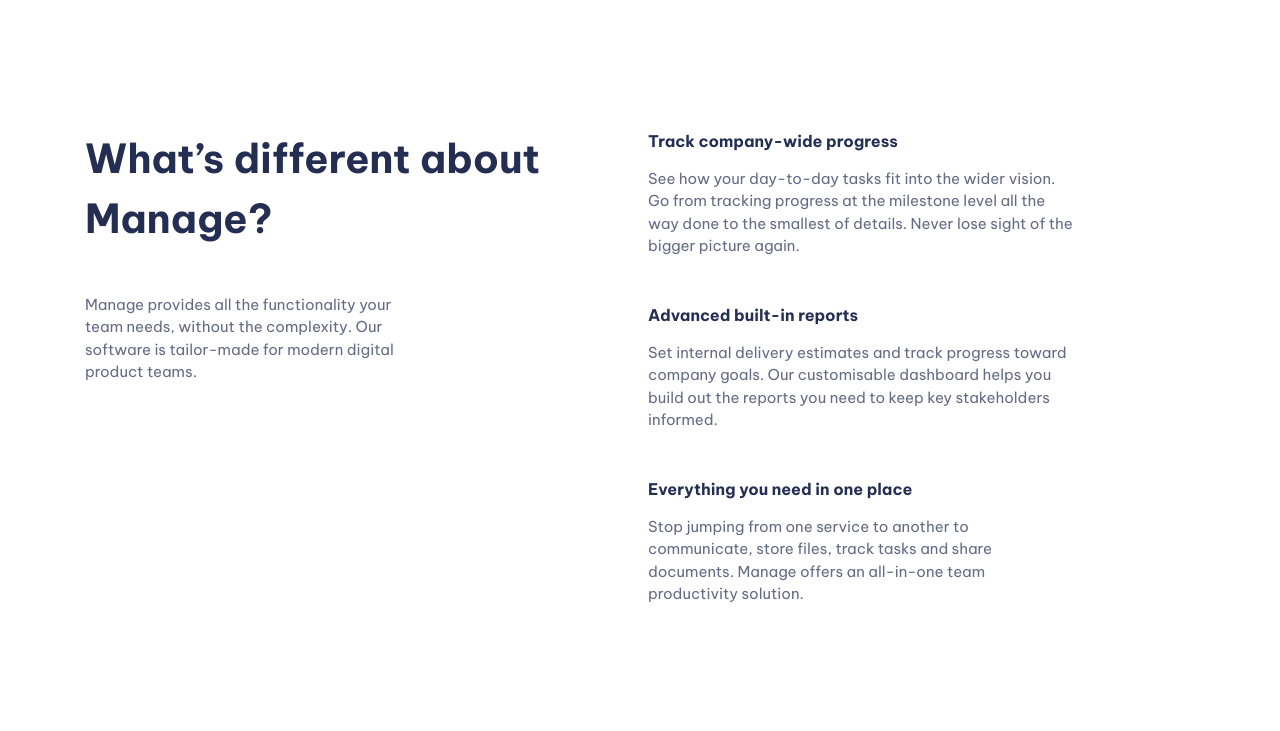
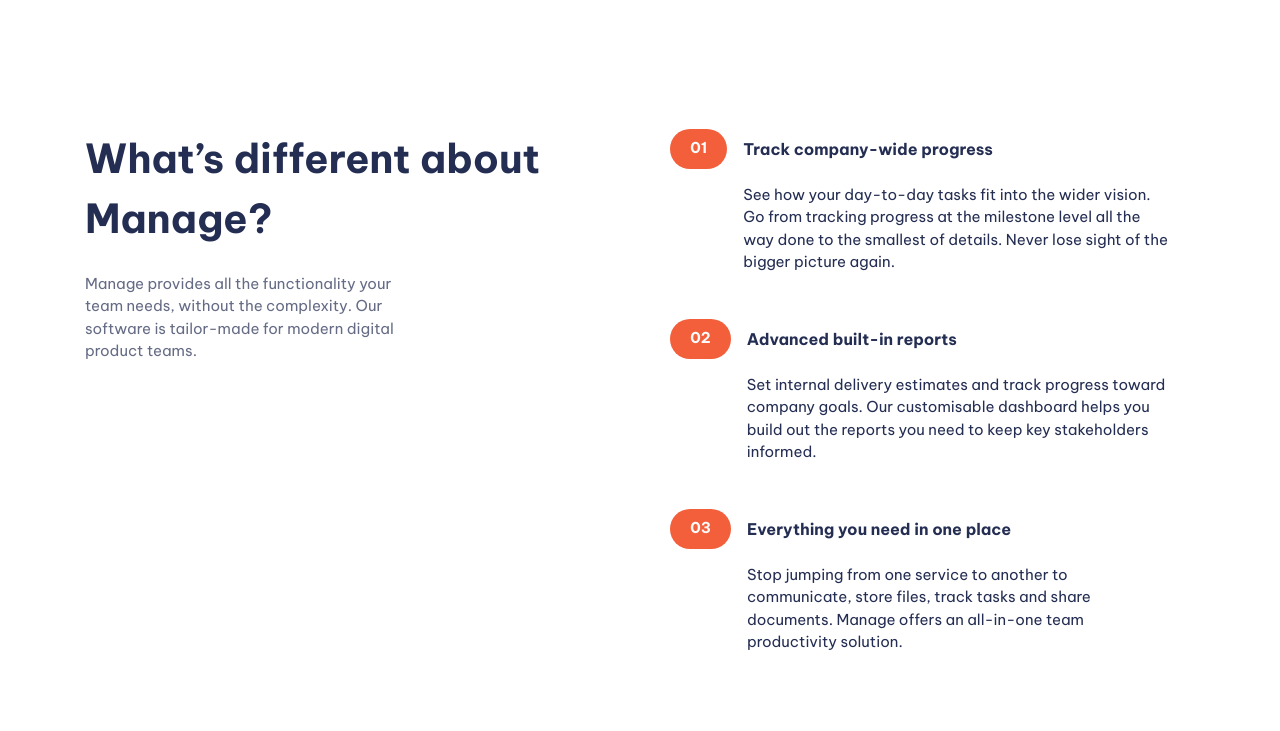
Before and after one commit to nenadtesic/Responsive-website---Manage-Landing-Page, a website built with Vite: page index.html in a window 1280 px wide. Shown: the part 700-1431 px from the top of the page. Built offline with nearby package versions, Linux system fonts and the light colour scheme.

Commit message:
numbered list

```diff
--- a/index.html
+++ b/index.html
@@ -60,7 +60,7 @@
     <section class="padding-block-900">
       <div class="container">
         <div class="even-columns">
-          <div class="flow">
+          <div class="flow text-center-sm-only margin-bottom-700" style="--flow-spacer: 1.5rem">
             <h2 class="fs-secondary-heading fw-bold">What’s different about Manage?</h2>
             <p>Manage provides all the functionality your team needs, without
               the complexity. Our software is tailor-made for modern digital
@@ -70,24 +70,24 @@
             <ul class="numbered-items | flow" role="list">
               <li>
                 <div class="flow" style="--flow-spacer: 1em">
-                  <h3 class="fs-600 fw-bold">Track company-wide progress</h3>
-                  <p data-width="wide">See how your day-to-day tasks fit into the wider vision. Go from
+                  <h3 class="numbered-items__title | fs-600 fw-bold">Track company-wide progress</h3>
+                  <p class="numbered-items__body" data-width="wide">See how your day-to-day tasks fit into the wider vision. Go from
                     tracking progress at the milestone level all the way done to the
                     smallest of details. Never lose sight of the bigger picture again.</p>
                 </div>
               </li>
               <li>
                 <div class="flow" style="--flow-spacer: 1em">
-                  <h3 class="fs-600 fw-bold">Advanced built-in reports</h3>
-                  <p data-width="wide">Set internal delivery estimates and track progress toward company
+                  <h3 class="numbered-items__title | fs-600 fw-bold">Advanced built-in reports</h3>
+                  <p class="numbered-items__body" data-width="wide">Set internal delivery estimates and track progress toward company
                     goals. Our customisable dashboard helps you build out the reports
                     you need to keep key stakeholders informed.</p>
                 </div>
               </li>
               <li>
                 <div class="flow" style="--flow-spacer: 1em">
-                  <h3 class="fs-600 fw-bold">Everything you need in one place</h3>
-                  <p data-width="wide">Stop jumping from one service to another to communicate, store files,
+                  <h3 class="numbered-items__title | fs-600 fw-bold">Everything you need in one place</h3>
+                  <p class="numbered-items__body" data-width="wide">Stop jumping from one service to another to communicate, store files,
                     track tasks and share documents. Manage offers an all-in-one team
                     productivity solution.</p>
                 </div>
--- a/style.css
+++ b/style.css
@@ -412,6 +412,77 @@
   }
 } */
 
+
+/* numbered-items */
+
+.numbered-items {
+  counter-reset: count;
+  width: fit-content;
+  margin-inline: auto;
+}
+
+.numbered-items li {
+  counter-increment: count;
+}
+
+.numbered-items div {
+  display: grid;
+  position: relative;
+  align-items: center;
+  column-gap: var(--size-400);
+  grid-template-columns: min-content 1fr;
+}
+
+.numbered-items__title {
+  grid-row: 1 / 2;
+  grid-column: 2 / 3;
+  line-height: 1;
+}
+
+.numbered-items__body {
+  grid-column: 1 / -1;
+}
+
+@media (min-width: 50em) {
+  .numbered-items p {
+    grid-column: 2 / -1;
+  }
+}
+
+.numbered-items div::before,
+.numbered-items div::after {
+  height: 40px;
+}
+
+.numbered-items div::before {
+  content: counter(count, decimal-leading-zero);
+  display: flex;
+  align-items: center;
+  color: var(--clr-neutral-100);
+  font-weight: var(--fw-bold);
+  background-color: var(--clr-accent-400);
+  padding: 0 var(--size-500);
+  border-radius: 100vw;
+  grid-row: 1 / 2;
+  grid-column: 1 / 2;
+}
+
+@media (max-width: 30em) {
+  .numbered-items div::after {
+    --bg: var(--clr-accent-100);
+    content: "";
+    display: block;
+    z-index: -1;
+    border-radius: 100vw 0 0 100vw;
+    grid-column: 1 / -1;
+    grid-row: 1 / 2;
+    background-color: var(--bg);
+    box-shadow: 5em 0 0 var(--bg);
+
+  }
+}
+
+
 /* Utility classes */
 
 .visually-hidden {   /*   https://a11y-guidelines.orange.com/en/articles/accessible-hiding/   */
@@ -429,9 +500,9 @@
 
 .container {
   --max-width: 1110px;
-  --padding: 1rem;
+  --container-padding: 1rem;
 
-  width: min(var(--max-width), 100% - var(--padding) * 2);
+  width: min(var(--max-width), 100% - var(--container-padding) * 2);
   margin-inline: auto;
 }
 
@@ -464,6 +535,24 @@
 
 :where(.flow :not(:first-child)){
   margin-top: var(--flow-spacer, 3em)
+}
+
+.text-center {
+  text-align: center;
+}
+
+.text-center p {
+  margin-inline: auto;
+}
+
+@media (max-width: 50em) {
+  .text-center-sm-only {
+    text-align: center;
+  }
+
+  .text-center-sm-only p {
+    margin-inline: auto;
+  }
 }
 
 .text-primary-400 {
@@ -551,6 +640,10 @@
   padding-block: var(--size-900);
 }
 
+.margin-bottom-700 {
+  margin-block-end: var(--size-700);
+}
+
 .display-sm-none {
   display: none;
 }
```
